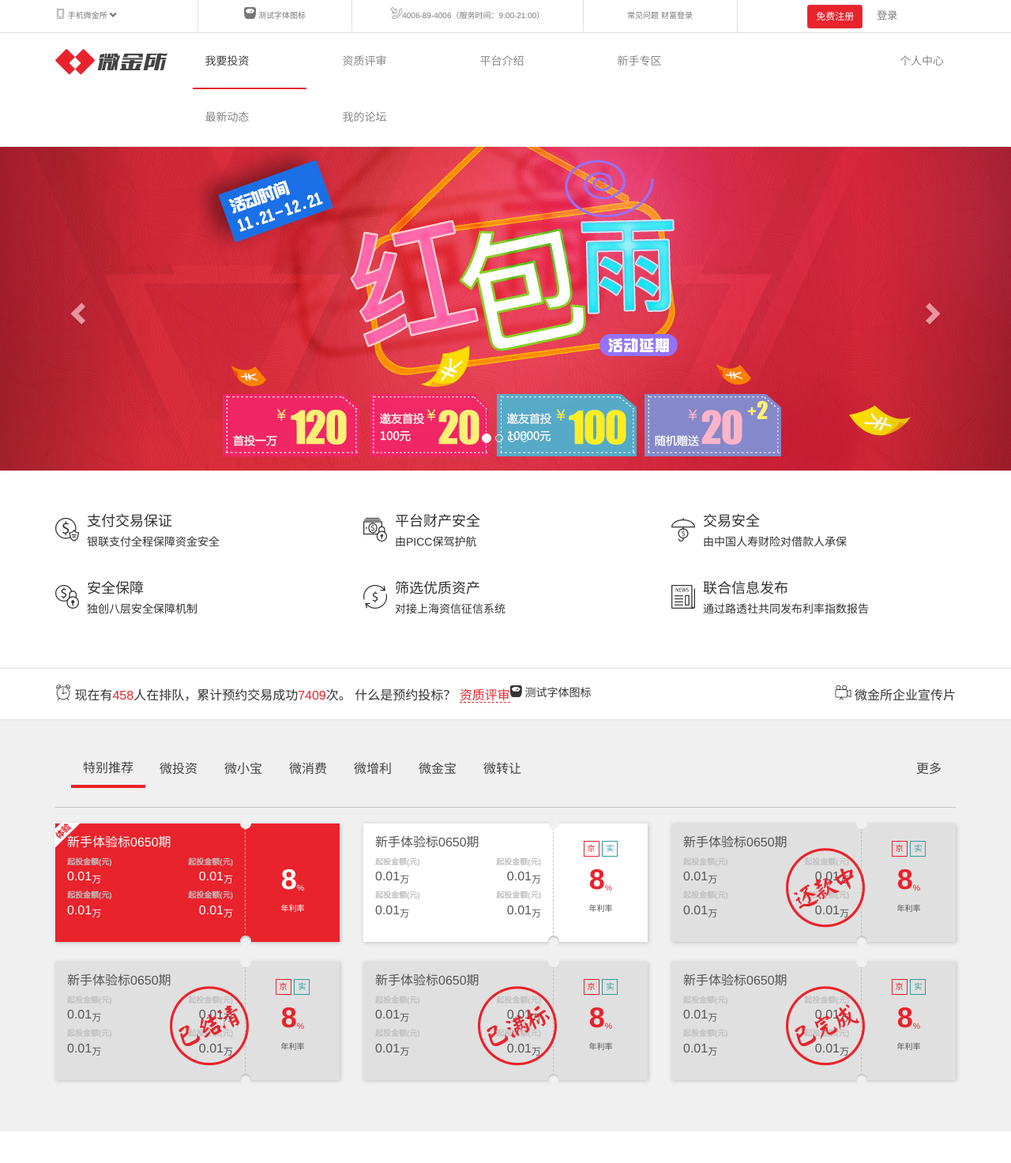
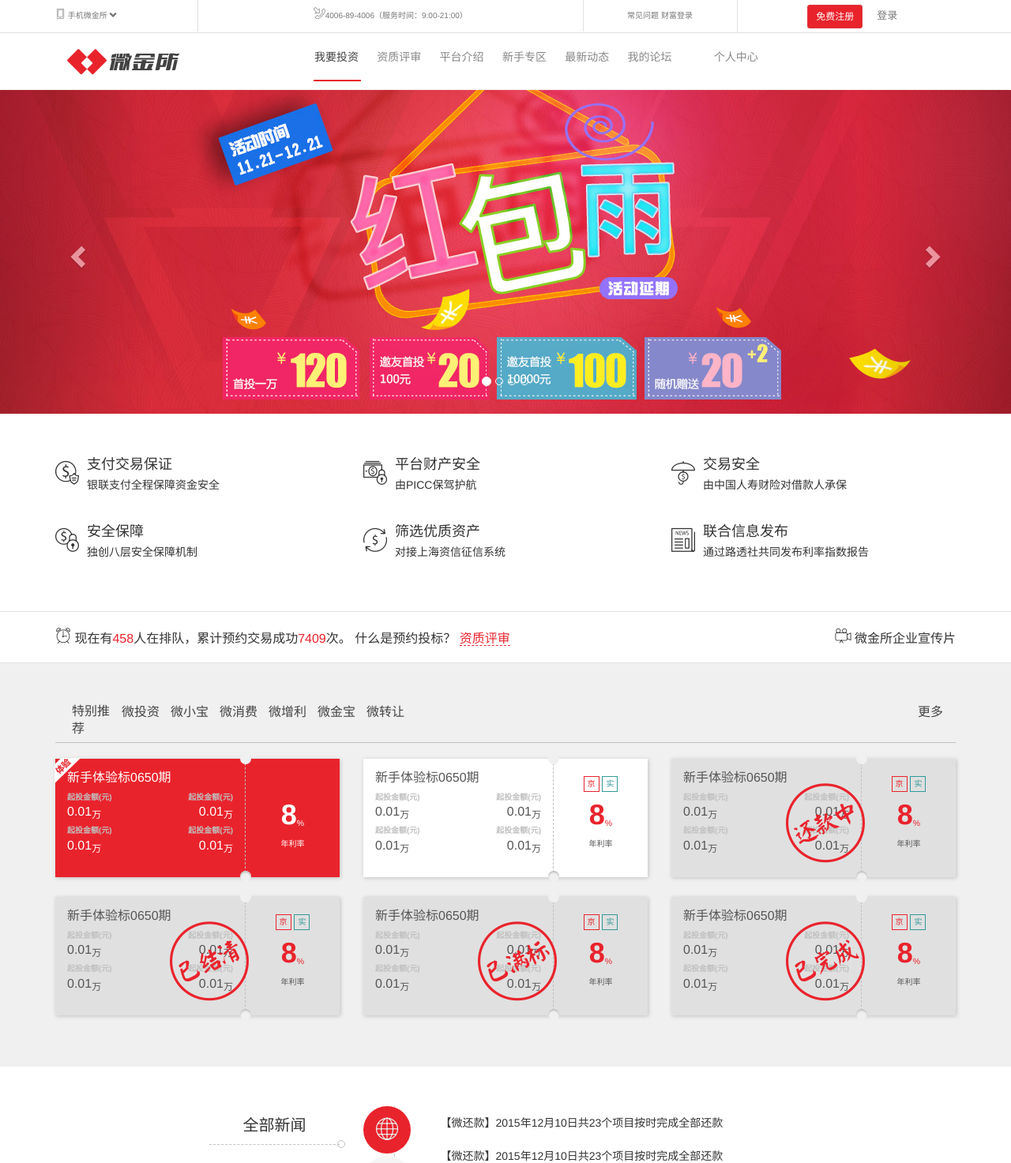
Before and after one commit to cab8816/pythonPRJ, a Django app: template templates/index.html in a window 1280 px wide. Shown: the top 1473 px of the page at 79% size. Run offline with Django 3.2, Linux system fonts and the light colour scheme; the template is opened without the code that fills it, so the values that code supplies are empty; some libraries are stand-ins or nearby versions; some web fonts are replaced.

Commit message:
weijinsuo 调试好 字体图标

```diff
--- a/static/css/main.css
+++ b/static/css/main.css
@@ -47,7 +47,24 @@
 .nav > li {
     position: relative;
     display: block;
-    height: 71px;
+    height: 61px;
+    text-align: left;
+    font-size: 20px;
+}
+
+.collapse>.nav > li,.col-sm-8 {
+
+padding-left: 21px;
+
+padding-right: 1px;
+}
+
+.nav > li > a {
+    position: relative;
+    display: block;
+    padding: 10px 1px;
+    width: 60px;
+
 }
 
 
--- a/templates/index.html
+++ b/templates/index.html
@@ -26,15 +26,8 @@
               <img src="/static/img/c_06.jpg" alt="扫一扫">
             </a>
           </div>
-          <div class="tb-9 col-md-2 text-center text-muted">
 
-          <i class="glyphicon glyphicon-scale" aria-hidden="true"></i>
-          <i class="glyphicon-class">测试字体图标</i>
-
-
-
-          </div>
-          <div class="tb-2 col-md-3 text-center text-muted">
+          <div class="tb-2 col-md-5 text-center text-muted">
             <i class="icon-telephone"></i><span>4006-89-4006（服务时间：9:00-21:00）</span>
           </div>
           <div class="tb-3 col-md-2 text-center">
@@ -51,9 +44,9 @@
     <!-- /通栏菜单 -->
 
     <!-- 导航菜单 -->
-    <nav class="navbar navbar-itcast" data-spy="affix" data-offset-top="200" data-offset-bottom="1000">
+    <nav class="navbar navbar-itcast" data-spy="affix" data-offset-top="10" data-offset-bottom="100">
       <div class="container">
-        <div class="navbar-header">
+        <div class="navbar-header col-md-3 col-sm-4">
           <button type="button" class="navbar-toggle collapsed" data-toggle="collapse" data-target="#nav_menu" aria-expanded="false">
             <span class="sr-only">切换菜单显示</span>
             <span class="icon-bar"></span>
@@ -62,19 +55,19 @@
           </button>
           <a class="navbar-brand" href="#">
               <i class="icon-icon"></i><i class="icon-logo"></i>
-{#              <i class="glyphicon glyphicon-scale" aria-hidden="true">微金所</i>#}
+{#              微金所#}
           </a>
         </div>
-        <div class="collapse navbar-collapse" id="nav_menu">
-          <ul class="nav navbar-nav">
-            <li class="active col-sm-3 col-xs-4"><a href="#">我要投资 <span class="sr-only">(current)</span></a></li>
-            <li class="col-sm-3 col-xs-4"><a href="/zzindex/">资质评审</a></li>
-            <li class="col-sm-3 col-xs-4"><a href="#">平台介绍</a></li>
-            <li class="col-sm-3 col-xs-4"><a href="#">新手专区</a></li>
-            <li class="col-sm-3 col-xs-4"><a href="#">最新动态</a></li>
-            <li class="col-sm-3 col-xs-4"><a href="#">我的论坛</a></li>
+        <div class="collapse navbar-collapse col-md-9 col-sm-8" id="nav_menu">
+          <ul class="nav navbar-nav col-md-10">
+            <li class="active col-sm-2 col-xs-2"><a href="#">我要投资 <span class="sr-only">(current)</span></a></li>
+            <li class="col-sm-2 col-xs-2"><a href="/zzindex/">资质评审</a></li>
+            <li class="col-sm-2 col-xs-2"><a href="#">平台介绍</a></li>
+            <li class="col-sm-2 col-xs-2"><a href="#">新手专区</a></li>
+            <li class="col-sm-2 col-xs-2"><a href="#">最新动态</a></li>
+            <li class="col-sm-2 col-xs-2"><a href="#">我的论坛</a></li>
           </ul>
-          <ul class="nav navbar-nav navbar-right hidden-sm hidden-xs ">
+          <ul class="nav navbar-nav navbar-right  col-md-2 hidden-sm hidden-xs ">
             <li><a href="#">个人中心</a></li>
           </ul>
         </div>
@@ -209,8 +202,7 @@
     <div class="container">
       <p class="pull-left"><i class="icon-uniE906"></i> 现在有<span>458</span>人在排队，累计预约交易成功<span>7409</span>次。 什么是预约投标？ <a class="just-now" href="/zzindex/">资质评审</a></p>
       <p class="hidden-sm hidden-xs pull-right"><a class="quick-learn" href="#"><i class="icon-uniE905"></i> 微金所企业宣传片</a></p>
-    <i class="glyphicon glyphicon-scale" aria-hidden="true"></i>
-          <i class="glyphicon-class">测试字体图标</i>
+
     </div>
   </section>
   <!-- /预约投标 -->
```
